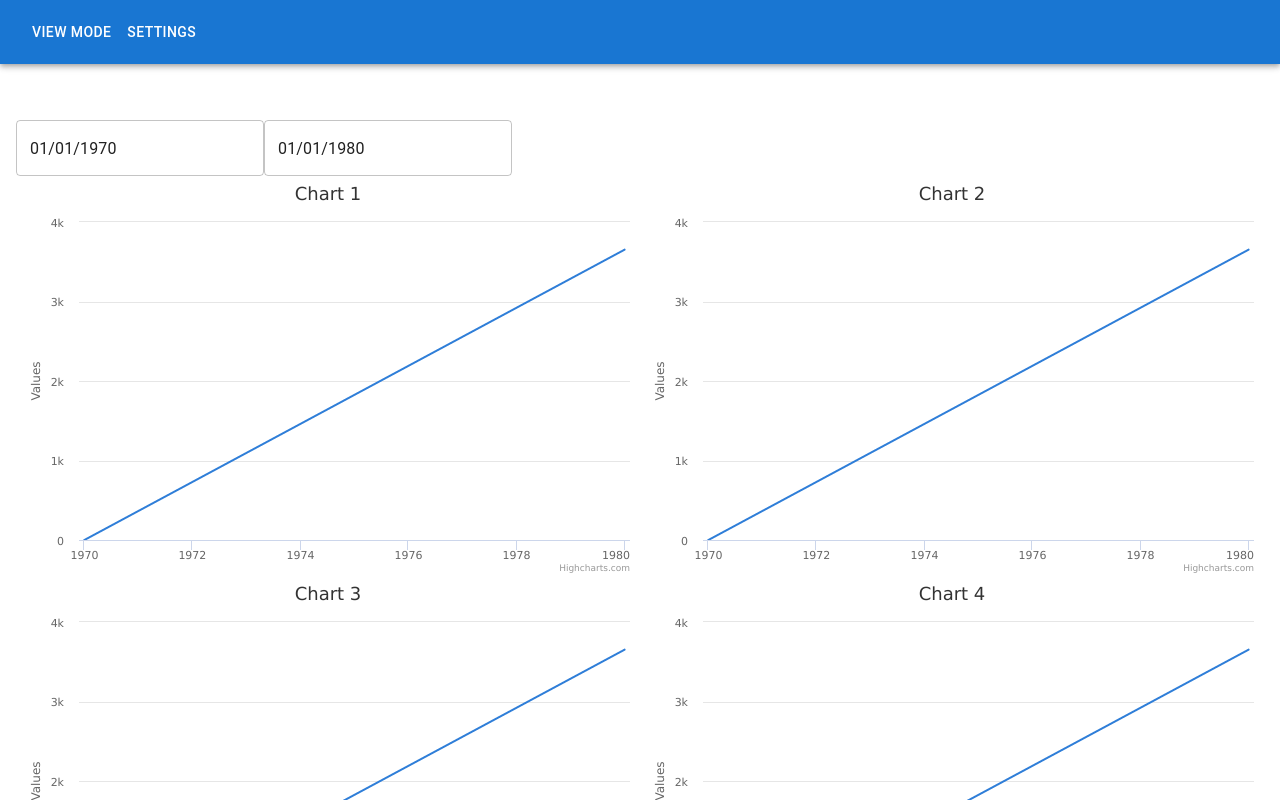
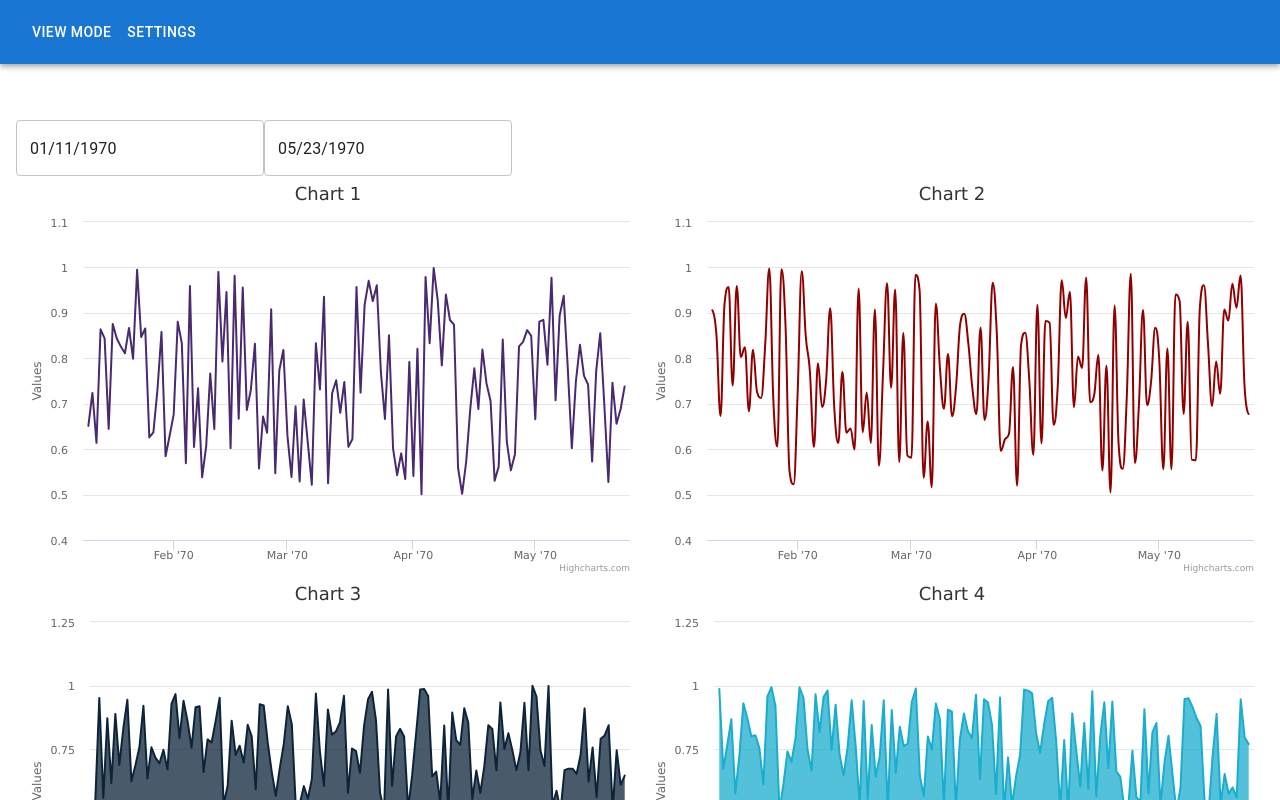
Before and after one commit to ThePeregrinus/highcharts-demo, a React (Create React App) app: page / in a window 1280 px wide. Shown: the top 800 px of the page. Built offline with nearby package versions, Linux system fonts and the light colour scheme.

Commit message:
change default value

```diff
--- a/src/chartData/chartConfig.ts
+++ b/src/chartData/chartConfig.ts
@@ -16,5 +16,5 @@ export const CHART_CONFIG = {
   TYPES: ['line', 'spline', 'area'],
   DAY: 24 * 3600 * 1000,
   START_DEFAULT: dayjs('1970.01.01'),
-  END_DEFAULT: dayjs('1980.01.01'),
+  END_DEFAULT: dayjs('1971.01.01'),
 };
--- a/src/chartData/index.ts
+++ b/src/chartData/index.ts
@@ -25,14 +25,9 @@ let data: Array<Array<number>> = [];
 
 const createCharData = (n: number) => {
   //generate one year dates for chart in interval (0.5,1)
-  // data = [];
-  // for (let i = 0; i < 100; i++) {
-  //   data.push(Math.random() * (1 - 0.5) + 0.5);
-  // }
-
   data = [];
-  for (let i = 0; i < 31 * 12 * 10; i++) {
-    data = [...data, [CHART_CONFIG.DAY * i, i]];
+  for (let i = 0; i < 31 * 12; i++) {
+    data = [...data, [CHART_CONFIG.DAY * i, Math.random() * (1 - 0.5) + 0.5]];
   }
 
   return {
@@ -45,15 +40,15 @@ const createCharData = (n: number) => {
     series: [
       {
         //random color and type
-        // color:
-        //   CHART_CONFIG.COLORS[
-        //     Math.floor(Math.random() * CHART_CONFIG.COLORS.length)
-        //   ],
-        color: CHART_CONFIG.COLORS[0],
-        // type: CHART_CONFIG.TYPES[
-        //   Math.floor(Math.random() * CHART_CONFIG.TYPES.length)
-        // ],
-        type: CHART_CONFIG.TYPES[0],
+        color:
+          CHART_CONFIG.COLORS[
+            Math.floor(Math.random() * CHART_CONFIG.COLORS.length)
+          ],
+
+        type: CHART_CONFIG.TYPES[
+          Math.floor(Math.random() * CHART_CONFIG.TYPES.length)
+        ],
+
         name: 'some useful value',
         data: data,
       },
--- a/src/components/GridCharts/index.tsx
+++ b/src/components/GridCharts/index.tsx
@@ -1,7 +1,7 @@
 import { useContext, useState } from 'react';
 
 import Grid from '@mui/material/Grid'; // Grid version 1
-import { Dayjs } from 'dayjs';
+import dayjs, { Dayjs } from 'dayjs';
 
 import { DatePicker } from '@mui/x-date-pickers/DatePicker';
 
@@ -22,8 +22,8 @@ export const GridCharts = () => {
   }
 
   const [step, setStep] = useState<IStep>({
-    start: CHART_CONFIG.START_DEFAULT,
-    end: CHART_CONFIG.END_DEFAULT,
+    start: dayjs('1970.01.11'),
+    end: dayjs('1970.05.23'),
   });
 
   const sortByRange = (
```
